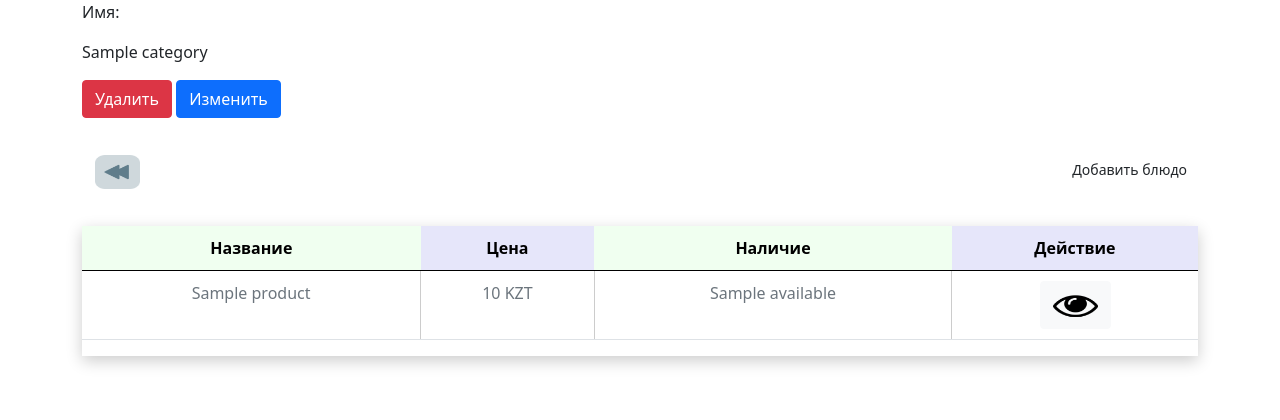
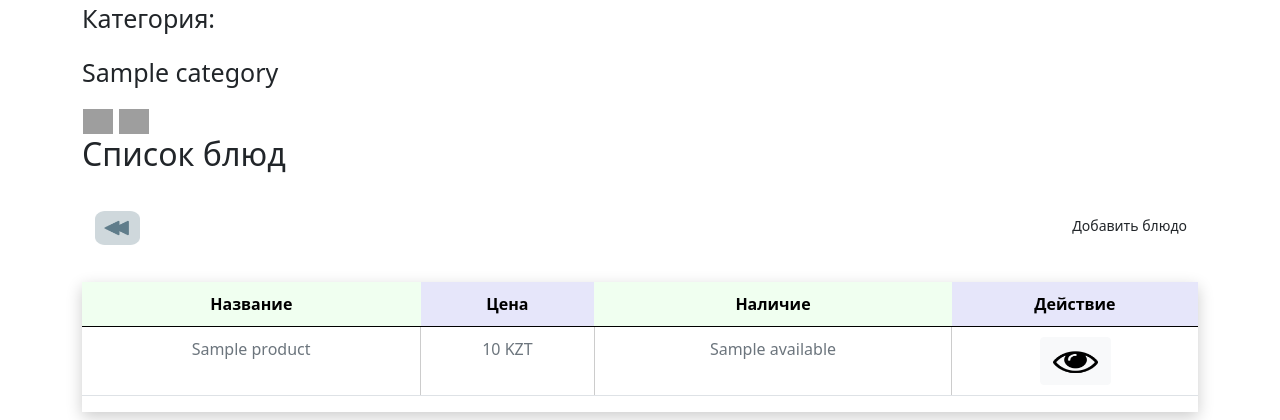
Before and after one commit to stybayev/esdp-ap-5-6-team-3, a Django app: template templates/product/list_product_view.html in a window 1280 px wide. Shown: the part 86-506 px from the top of the page. Run offline with Django 4.2, Linux system fonts and the light colour scheme; the template is opened without the code that fills it: most values are stand-ins (such as "Sample title", 1, 10 or a date in 2020); parts of the project's set-up code (start-up, migrations or seed data) failed here and were passed over; some libraries are stand-ins or nearby versions; grey boxes are pictures that could not be loaded.

Commit message:
# Изменил дизайн отображение блюд выбранной категорий

```diff
--- a/templates/product/list_product_view.html
+++ b/templates/product/list_product_view.html
@@ -1,16 +1,18 @@
 {% extends 'base.html' %}
 
 {% block content %}
-    <div class="boxes">
-        <div class="box">
-            <p class="col-3">Имя:</p>
-            <p class="col-9">{{ category.category_name }}</p>
+    {% load static %}
+        <div class="category">
+           <div class="name">
+               <p style="padding-right: 20px; font-size: 25px">Категория:</p>
+               <p style="font-size: 25px; padding-right: 10px">{{ category.category_name }}</p>
+           </div>
+            <div style="margin-top: 5px">
+                <button data-bs-toggle="modal" data-bs-target="#exampleModal" class="btn" style="padding: 0"><img style="width: 30px; height: 25px" src="{% static 'images_common/delete.png' %}" alt=""></button>
+            <a class="btn" href="{% url 'update_category' category.pk %}" role="button" style="padding: 0"><img style="width: 30px; height: 25px" src="{% static 'images_common/edit.png' %}" alt=""></a>
+            </div>
         </div>
-        <div>
-            <button data-bs-toggle="modal" data-bs-target="#exampleModal" class="btn btn-danger">Удалить</button>
-            <a class="btn btn-primary" href="{% url 'update_category' category.pk %}" role="button">Изменить</a>
-        </div>
-    </div>
+    <h2 class="title_dish">Список блюд</h2>
     {% include 'partial/product/list_menu.html' %}
     {% include 'common/delete_modal.html' with deleted_object=category view="delete_category" %}
 {% endblock %}
```
